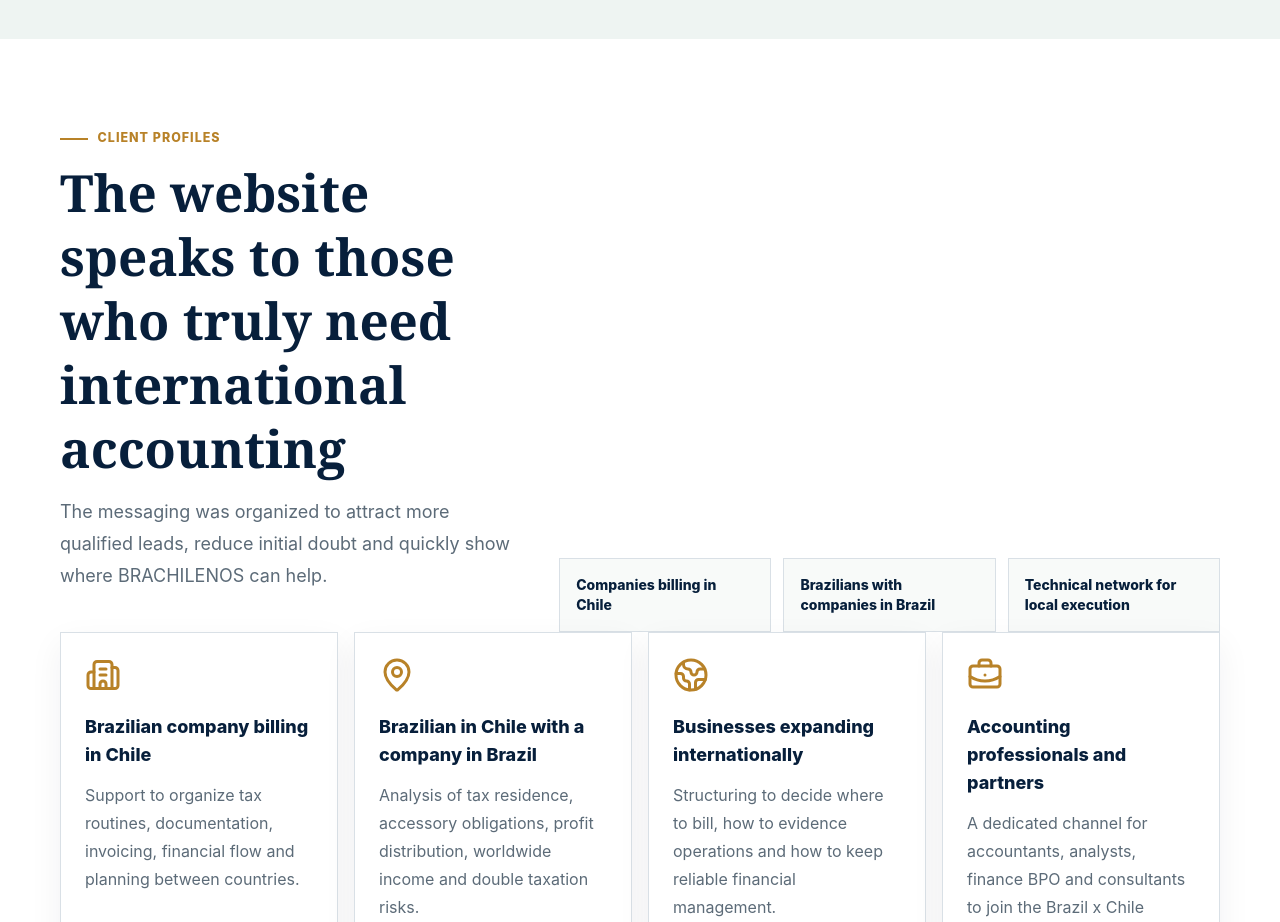
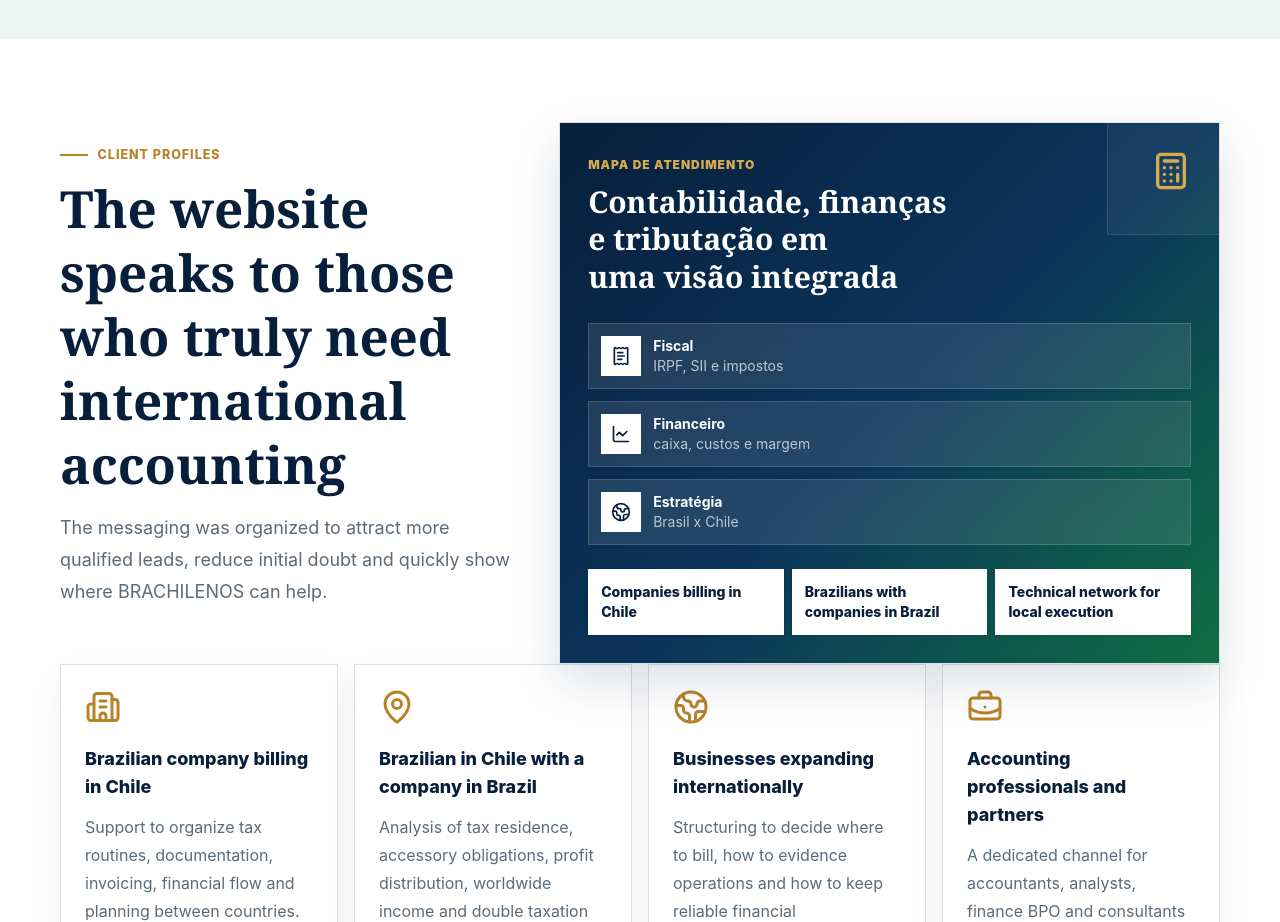
Before and after one commit to Tognolli0/brachilenos-site, a Next.js app: page /en in a window 1280 px wide. Shown: the part 2720-3642 px from the top of the page. Built offline with nearby package versions, Linux system fonts and the light colour scheme; no server answers.

Commit message:
Improve profiles section visual panel

```diff
--- a/app/[lang]/page.tsx
+++ b/app/[lang]/page.tsx
@@ -496,15 +496,9 @@ export default async function HomePage({ params }: PageProps) {
 
         <section id="perfis" className="section-pad bg-white">
           <div className="shell">
-            <div className="grid gap-10 lg:grid-cols-[0.82fr_1.18fr] lg:items-end">
+            <div className="grid gap-10 lg:grid-cols-[0.82fr_1.18fr] lg:items-center">
               <SectionHeading align="left" eyebrow={dict.home.audiences.eyebrow} title={dict.home.audiences.title} text={dict.home.audiences.text} />
-              <div className="grid gap-3 sm:grid-cols-3">
-                {dict.home.audiences.proofs.map((proof) => (
-                  <div key={proof} className="border border-[#d9e0e6] bg-[#f8faf9] p-4 text-sm font-extrabold text-[#071f3b]">
-                    {proof}
-                  </div>
-                ))}
-              </div>
+              <AccountingProfilePanel proofs={[...dict.home.audiences.proofs]} />
             </div>
             <div className="grid gap-4 md:grid-cols-2 lg:grid-cols-4">
               {dict.home.audiences.cards.map((card, index) => {
@@ -774,6 +768,54 @@ function ServiceCard({ card }: { card: ServiceCardData }) {
   );
 }
 
+function AccountingProfilePanel({ proofs }: { proofs: string[] }) {
+  const rows = [
+    { label: "Fiscal", value: "IRPF, SII e impostos", icon: ReceiptText },
+    { label: "Financeiro", value: "caixa, custos e margem", icon: LineChart },
+    { label: "Estratégia", value: "Brasil x Chile", icon: Globe2 },
+  ];
+
+  return (
+    <div className="relative min-h-[360px] overflow-hidden border border-[#d9e0e6] bg-[linear-gradient(135deg,#071f3b,#0b345b_52%,#0f6f43)] p-5 text-white shadow-[0_18px_44px_rgba(7,31,59,.14)] sm:p-7">
+      <div className="absolute right-0 top-0 h-28 w-28 border-l border-b border-white/10 bg-white/5" />
+      <div className="relative flex items-start justify-between gap-4">
+        <div>
+          <span className="text-xs font-black uppercase tracking-[0.08em] text-[#d7aa52]">Mapa de atendimento</span>
+          <h3 className="display-serif mt-2 max-w-md text-balance text-3xl font-bold leading-tight text-white">
+            Contabilidade, finanças e tributação em uma visão integrada
+          </h3>
+        </div>
+        <Calculator className="h-10 w-10 shrink-0 text-[#d7aa52]" aria-hidden />
+      </div>
+
+      <div className="relative mt-7 grid gap-3">
+        {rows.map((row) => {
+          const Icon = row.icon;
+          return (
+            <div key={row.label} className="flex items-center gap-3 border border-white/15 bg-white/10 p-3 backdrop-blur">
+              <span className="grid h-10 w-10 shrink-0 place-items-center bg-white text-[#071f3b]">
+                <Icon className="h-5 w-5" aria-hidden />
+              </span>
+              <div className="min-w-0">
+                <strong className="block text-sm text-white">{row.label}</strong>
+                <span className="block text-sm text-white/70">{row.value}</span>
+              </div>
+            </div>
+          );
+        })}
+      </div>
+
+      <div className="relative mt-6 grid gap-2 sm:grid-cols-3">
+        {proofs.map((proof) => (
+          <span key={proof} className="min-h-16 border border-white/15 bg-white px-3 py-3 text-sm font-extrabold leading-5 text-[#071f3b] shadow-sm">
+            {proof}
+          </span>
+        ))}
+      </div>
+    </div>
+  );
+}
+
 function SectionHeading({
   eyebrow,
   title,
--- a/lib/dictionaries.ts
+++ b/lib/dictionaries.ts
@@ -100,9 +100,9 @@ export const dictionaries = {
       },
       audiences: {
         eyebrow: "Perfis atendidos",
-        title: "O site fala com quem realmente precisa de contabilidade internacional",
+        title: "Atendimento para quem precisa de contabilidade internacional",
         text:
-          "A comunicação foi organizada para atrair leads mais qualificados, reduzindo dúvida inicial e mostrando rapidamente onde a BRACHILENOS consegue ajudar.",
+          "A atuação foi organizada para atender pessoas, empresas e profissionais que precisam de orientação clara entre Brasil e Chile.",
         proofs: ["Empresas com faturamento no Chile", "Brasileiros com empresa no Brasil", "Rede técnica para execução local"],
         cards: [
           {
```
